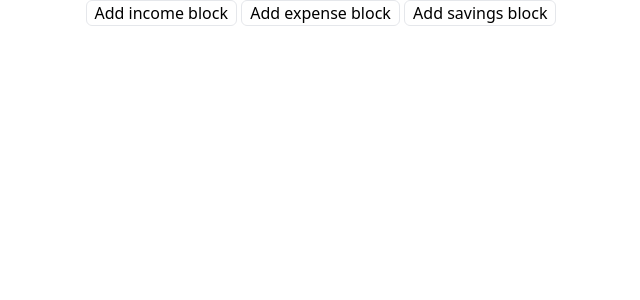
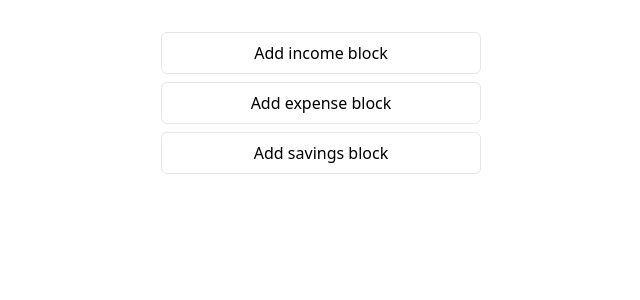
Before and after one commit to WendtOle/budgetier, a SvelteKit app: page / in a window 1280 px wide. Shown: the top 300 px of the page, without its empty margins (319-959 px from the left). Built offline with nearby package versions, Linux system fonts and the light colour scheme.

Commit message:
Small layout improvements

```diff
--- a/src/FixedValueList.svelte
+++ b/src/FixedValueList.svelte
@@ -52,8 +52,10 @@
 		<div>
 			<span>total: {total} total€</span>
 		</div>
-		<button class="border rounded-md px-2" on:click={handleDelete}>Delete block</button>
-		<button class="border rounded-md px-2" on:click={handleMoveUp}>Move block up</button>
+		<div class="flex w-full justify-between">
+			<button class="border rounded-md px-4 py-2" on:click={handleDelete}>Delete block</button>
+			<button class="border rounded-md px-4 py-2" on:click={handleMoveUp}>Move block up</button>
+		</div>
 	</div>
 </CollapsableContent>
 
--- a/src/routes/+page.svelte
+++ b/src/routes/+page.svelte
@@ -112,14 +112,14 @@
 			{`${currBlockData.expense}€ / ${currBlockData.income}€ spent`}
 		</div>
 	{/each}
-	<div>
-		<button class="border rounded-md px-2" on:click={addListBlock(IncomeOrExpense.INCOME)}
+	<div class="flex flex-col w-80 gap-2 mt-8">
+		<button class="border rounded-md p-2" on:click={addListBlock(IncomeOrExpense.INCOME)}
 			>Add income block</button
 		>
-		<button class="border rounded-md px-2" on:click={addListBlock(IncomeOrExpense.EXPENSE)}
+		<button class="border rounded-md p-2" on:click={addListBlock(IncomeOrExpense.EXPENSE)}
 			>Add expense block</button
 		>
-		<button class="border rounded-md px-2" on:click={addSavingsBlock}>Add savings block</button>
+		<button class="border rounded-md p-2" on:click={addSavingsBlock}>Add savings block</button>
 	</div>
 </div>
 
@@ -130,6 +130,5 @@
 		flex-direction: column;
 		align-items: center;
 		width: 100%;
-		gap: 16px;
 	}
 </style>
```
